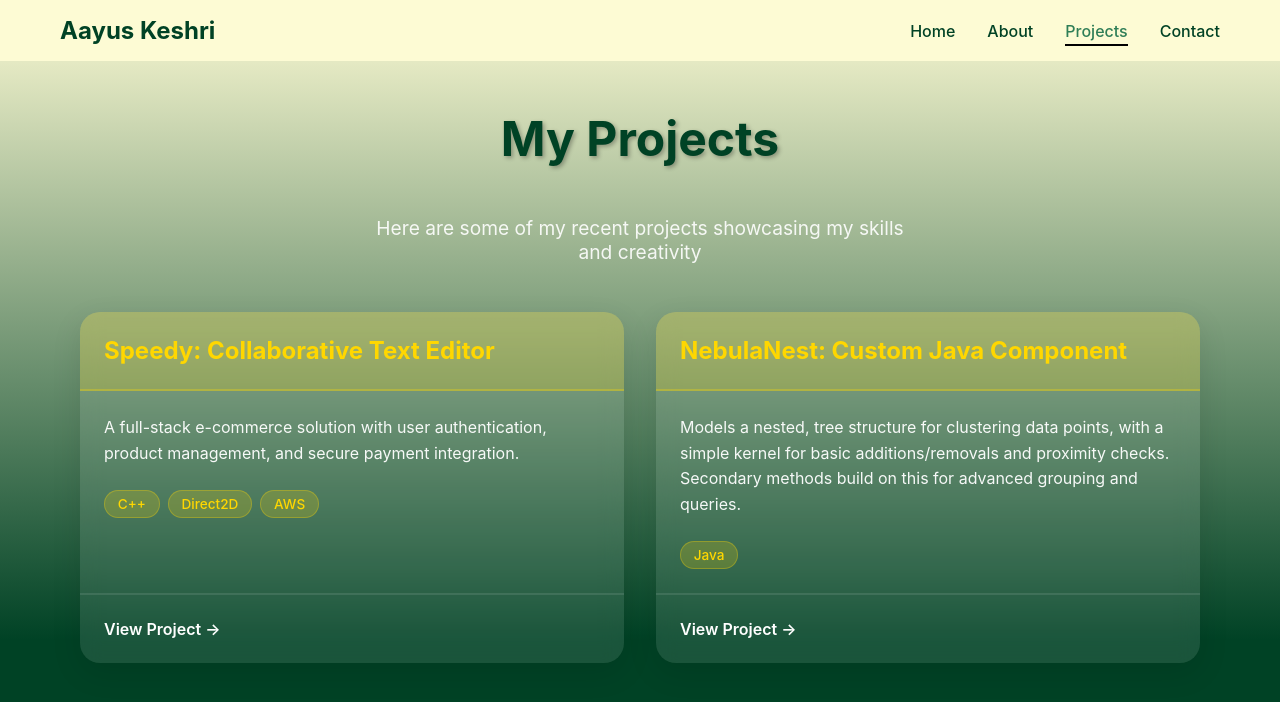
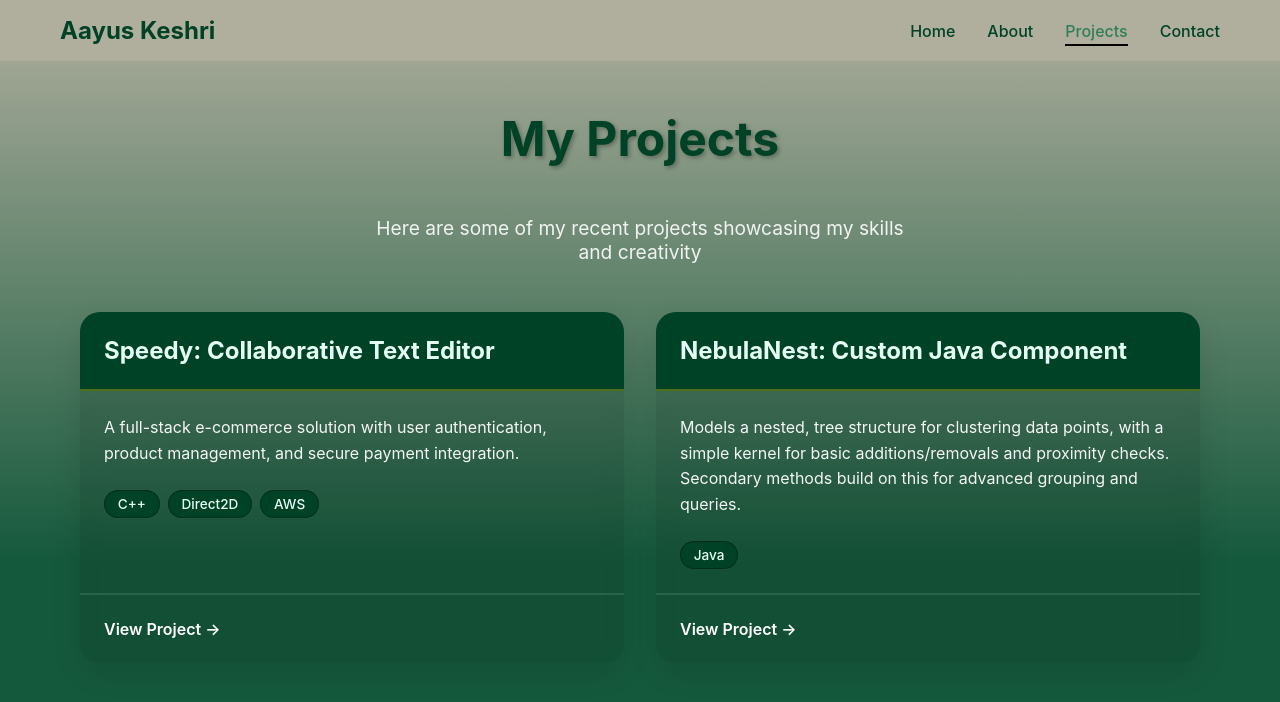
Before and after one commit to AayusK/PersonalWebsite, a React (Vite) app in the folder frontend/: page /projects in a window 1280 px wide. Shown: the top 702 px of the page. Built offline with nearby package versions, Linux system fonts and the light colour scheme.

Commit message:
Changed text colors/background

```diff
--- a/frontend/src/components/Header.css
+++ b/frontend/src/components/Header.css
@@ -1,5 +1,5 @@
 .header {
-  background: #FDFBD4;
+  background: #b0af9e;
   backdrop-filter: blur(10px);
   position: sticky;
   top: 0;
--- a/frontend/src/index.css
+++ b/frontend/src/index.css
@@ -10,7 +10,7 @@ body {
     sans-serif;
   -webkit-font-smoothing: antialiased;
   -moz-osx-font-smoothing: grayscale;
-  background: linear-gradient(180deg, #FDFBD4 0%, #004225 80%);
+  background: linear-gradient(180deg, #b0af9e 0%, #15593c 70%);
   min-height: 100vh;
   color: #333;
 }
--- a/frontend/src/pages/About.css
+++ b/frontend/src/pages/About.css
@@ -30,7 +30,7 @@
 .section h2 {
   font-size: 2rem;
   margin-bottom: 1.5rem;
-  color: #004225;
+  color: #E0FFB3;
 }
 
 .section p {
@@ -60,7 +60,7 @@
 .skill-category h3 {
   font-size: 1.3rem;
   margin-bottom: 1rem;
-  color: #ffd700;
+  color: #E6FFF5;
 }
 
 .skill-category ul {
--- a/frontend/src/pages/Contact.css
+++ b/frontend/src/pages/Contact.css
@@ -18,12 +18,12 @@
 }
 
 .info-card {
-  background: rgba(255, 255, 255, 0.1);
+  background: rgba(0, 0, 0, 0.126);
   backdrop-filter: blur(10px);
   padding: 2rem;
   border-radius: 20px;
   text-align: center;
-  box-shadow: 0 10px 30px rgba(0, 0, 0, 0.1);
+  box-shadow: 0 10px 30px rgba(0, 0, 0, 0.256);
   transition: transform 0.3s ease;
 }
 
@@ -39,7 +39,7 @@
 .info-card h3 {
   font-size: 1.3rem;
   margin-bottom: 0.5rem;
-  color: #ffd700;
+  color: #004225;
 }
 
 .info-card p {
@@ -63,7 +63,7 @@
   display: block;
   margin-bottom: 0.5rem;
   font-weight: 600;
-  color: #ffd700;
+  color: #004225;
 }
 
 .form-group input,
@@ -96,7 +96,7 @@
 }
 
 .submit-btn {
-  background: linear-gradient(135deg, #667eea 0%, #764ba2 100%);
+  background: linear-gradient(135deg, #000000 0%, #004225 70%);
   color: white;
   padding: 0.75rem 2rem;
   border: none;
--- a/frontend/src/pages/Projects.css
+++ b/frontend/src/pages/Projects.css
@@ -25,7 +25,7 @@
 }
 
 .project-card {
-  background: rgba(255, 255, 255, 0.1);
+  background: rgba(0, 0, 0, 0.1);
   backdrop-filter: blur(10px);
   border-radius: 20px;
   overflow: hidden;
@@ -41,14 +41,14 @@
 }
 
 .project-header {
-  background: rgba(255, 215, 0, 0.2);
+  background: #004225;
   padding: 1.5rem;
   border-bottom: 2px solid rgba(255, 215, 0, 0.3);
 }
 
 .project-header h3 {
   font-size: 1.5rem;
-  color: #ffd700;
+  color: #E6FFF5;
   margin: 0;
 }
 
@@ -71,13 +71,13 @@
 }
 
 .tech-tag {
-  background: rgba(255, 215, 0, 0.2);
-  color: #ffd700;
+  background: #004225;
+  color: #E6FFF5;
   padding: 0.3rem 0.8rem;
   border-radius: 20px;
   font-size: 0.85rem;
   font-weight: 500;
-  border: 1px solid rgba(255, 215, 0, 0.3);
+  border: 1px solid rgba(0, 0, 0, 0.3);
 }
 
 .project-footer {
```
